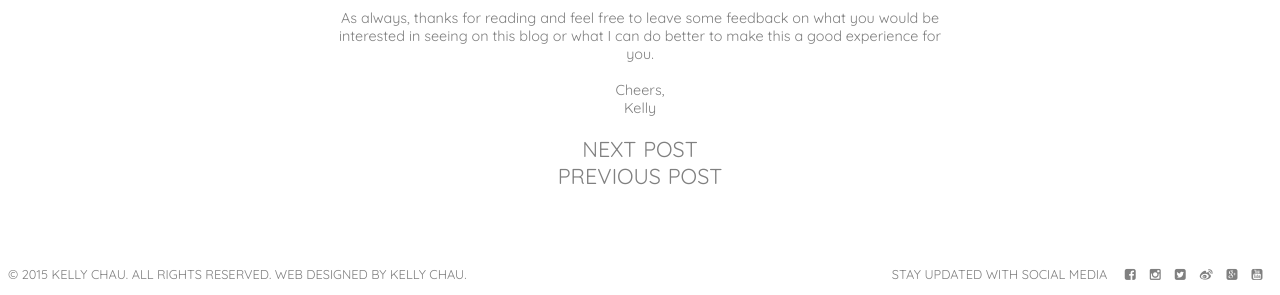
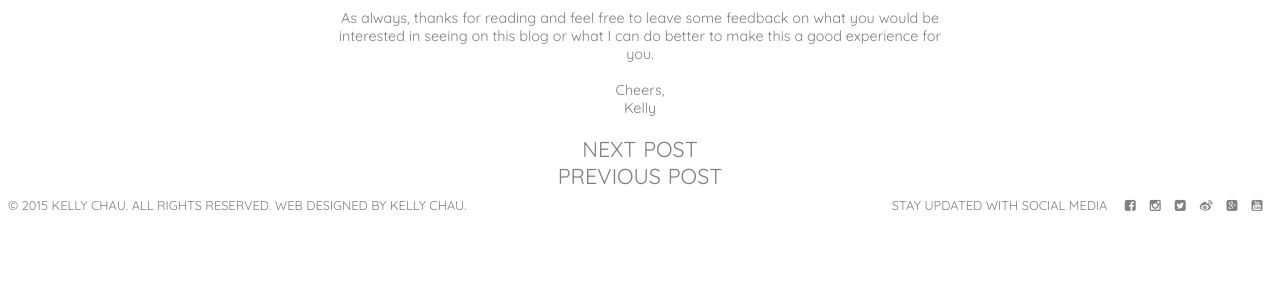
Before and after one commit to Chime92/kelichau.github.io, a PHP site: page /092814.html in a window 1280 px wide. Shown: the part 2335-2630 px from the top of the page. After the commit the page ends 2546 px from the top, so only its background shows below. Run offline with PHP 8.4, Linux system fonts and the light colour scheme; some libraries are stand-ins or nearby versions.

Commit message:
testing bottom prop for footer

```diff
--- a/assets/css/sticky-footer-navbar.css
+++ b/assets/css/sticky-footer-navbar.css
@@ -14,4 +14,5 @@ body {
   /* Set the fixed height of the footer here */
   height: 30px;
   padding-top: 5%;
+  bottom: 0;
 }
```
